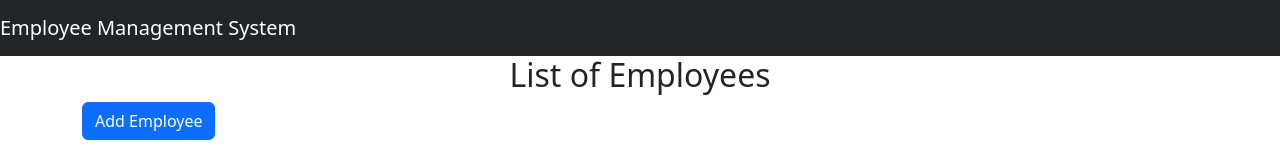
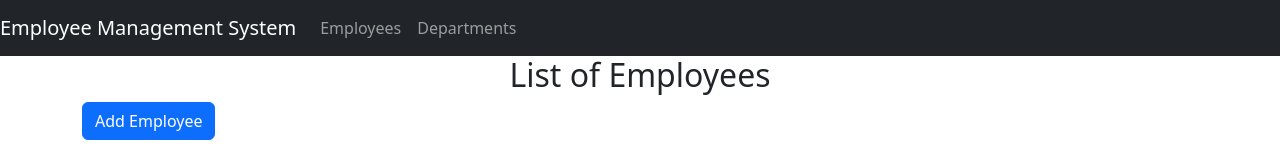
Before and after one commit to erengaygusuz/ems-frontend, a React (Vite) app: page / in a window 1280 px wide. Shown: the top 147 px of the page. Built offline with nearby package versions, Linux system fonts and the light colour scheme; no server answers.

Commit message:
Navigations are Added for Employees and Departments

```diff
--- a/src/components/HeaderComponent.jsx
+++ b/src/components/HeaderComponent.jsx
@@ -1,12 +1,23 @@
 import React from 'react'
+import { NavLink } from 'react-router-dom';
 
 const HeaderComponent = () => {
   return (
     <header>
-      <nav className="navbar navbar-dark bg-dark">
+      <nav className="navbar navbar-expand-lg navbar-dark bg-dark">
         <a className="navbar-brand" href="#">
           Employee Management System
         </a>
+        <div className="collapse navbar-collapse" id="navbarNav">
+          <ul className="navbar-nav">
+            <li className="nav-item">
+              <NavLink className="nav-link" to="/employees">Employees</NavLink>
+            </li>
+            <li className="nav-item">
+              <NavLink className="nav-link" to="/departments">Departments</NavLink>
+            </li>
+          </ul>
+        </div>
       </nav>
     </header>
   );
```
